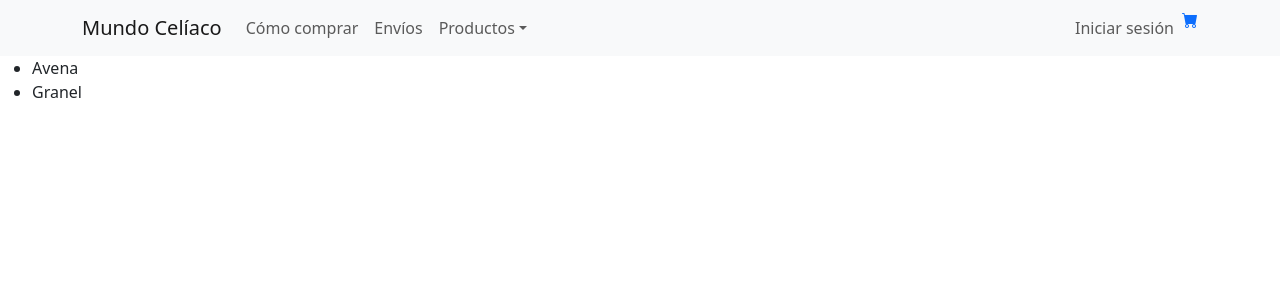
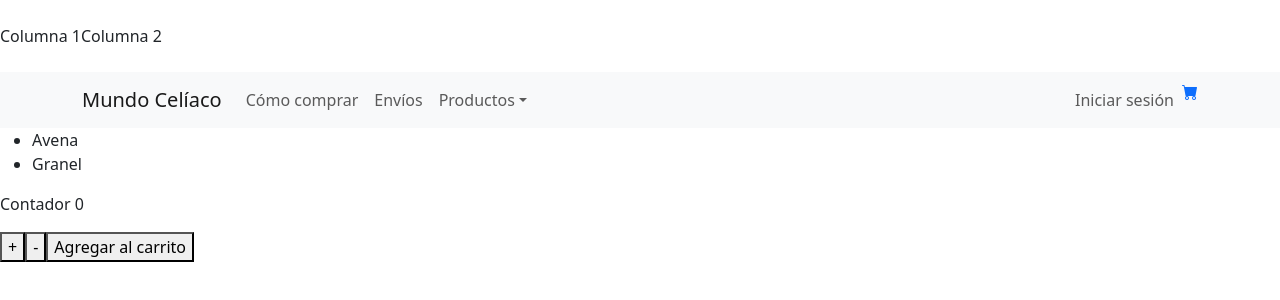
Before and after one commit to manuzboril/ecommerce, a React (Create React App) app: page / in a window 1280 px wide. Shown: the top 300 px of the page. Built offline with nearby package versions, Linux system fonts and the light colour scheme.

Commit message:
contador

```diff
--- a/src/App.js
+++ b/src/App.js
@@ -1,14 +1,19 @@
 import 'bootstrap/dist/css/bootstrap.min.css';
 import NavBar from "./components/navbar";
 import ItemListContainer from "./components/ItemListContainer";
+import TopNav from "./components/TopNav";
+import ItemCount from "./components/ItemCount";
 
 const App = () => {
+
     return (
         <>
+            <TopNav/>
             <NavBar/>
             <ItemListContainer producto="Avena" categoria="Granel"/>
+            <ItemCount stock={15} onAdd={()=>{}} initial={0}/>
         </>
     )
 }
 
-export default App
+export default App;
--- /dev/null
+++ b/src/components/ItemCount.js
@@ -0,0 +1,34 @@
+import {useState} from "react";
+
+const ItemCount = ({stock, onAdd, initial}) => {
+
+    let [contador, setContador] = useState(initial)
+
+    const sumar = () => {
+        if(contador < stock){
+            setContador(contador + 1)
+        }
+    }
+
+    const restar = () => {
+        setContador(contador - 1)
+    }
+
+    const agregar = () => {
+        if(contador > 0){
+            onAdd()
+            console.log("Agregado al carrito")
+        }
+    }
+
+    return(
+        <>
+          <p>Contador {contador}</p>
+          <button onClick={sumar}>+</button>
+          <button onClick={restar}>-</button>
+          <button onClick={agregar}>Agregar al carrito</button>
+        </>
+    )
+}
+
+export default ItemCount;
--- a/src/components/ItemListContainer.js
+++ b/src/components/ItemListContainer.js
@@ -5,8 +5,8 @@ const ItemListContainer = (props) => {
     return (
 
         <ul>
-            <li>{props.producto}</li>
-            <li>{props.categoria}</li>
+            <li>{producto}</li>
+            <li>{categoria}</li>
         </ul>
 
     )
--- /dev/null
+++ b/src/components/TopNav.js
@@ -0,0 +1,19 @@
+import Container from 'react-bootstrap/Navbar';
+import Row from 'react-bootstrap/Navbar';
+import Col from 'react-bootstrap/Navbar';
+
+const TopNav = () => {
+  return (
+
+    <Container>
+      <Row>
+        <Col>Columna 1</Col>
+        <Col>Columna 2</Col>
+      </Row>
+    </Container>
+
+  )
+}
+
+
+export default TopNav;
--- a/src/components/navbar.js
+++ b/src/components/navbar.js
@@ -8,7 +8,6 @@ import "../estilos/navbar.css";
 const NavBar = () => {
 
   return (
-    <header>
     <Navbar collapseOnSelect expand="lg" bg="light" variant="light">
       <Container>
         <Navbar.Brand href="#">Mundo Celíaco</Navbar.Brand>
@@ -32,7 +31,6 @@ const NavBar = () => {
         </Navbar.Collapse>
       </Container>
     </Navbar>
-    </header>
   )
 }
 
```
Lines whose indentation alone changed are shown as unchanged.
